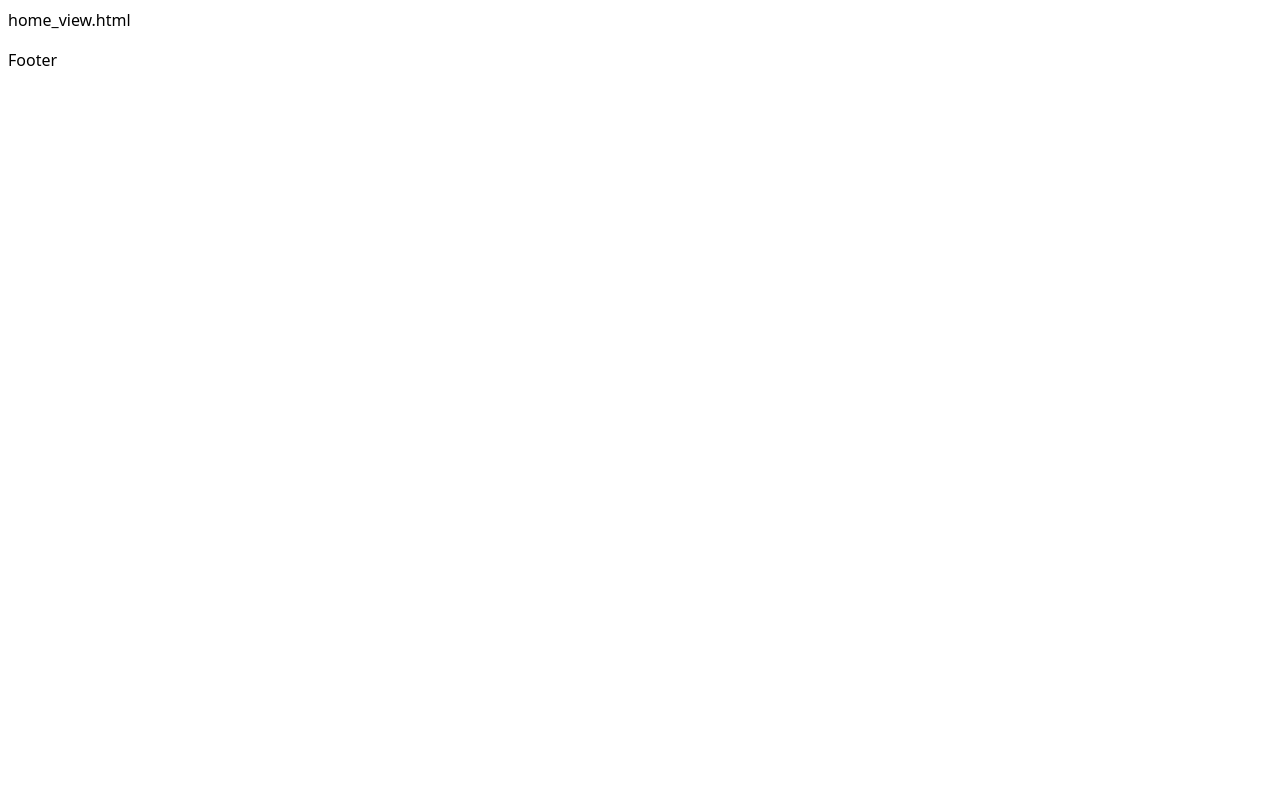
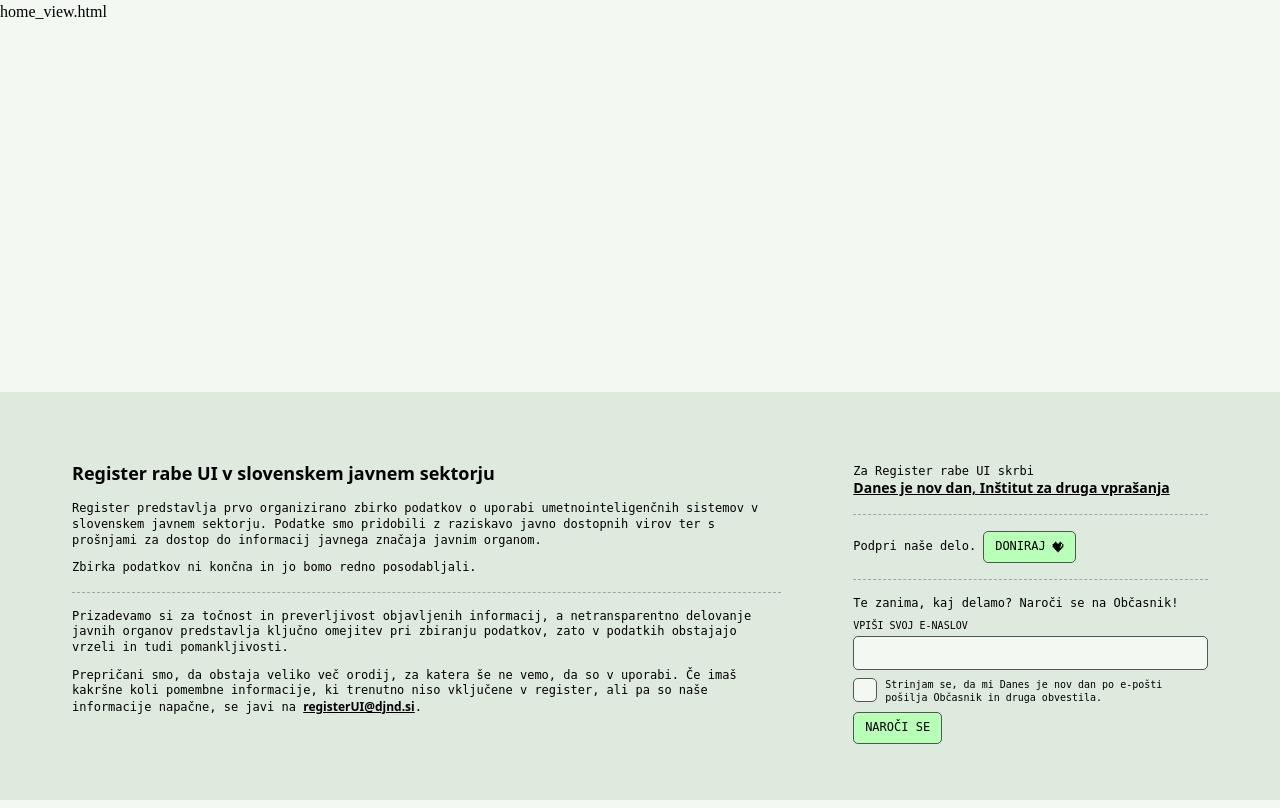
Before and after one commit to danesjenovdan/ai-registry, a Django app: page / in a window 1280 px wide. Before the commit the page is almost empty. Run offline with Django 5.2, Linux system fonts and the light colour scheme; style sheets or scripts are compiled from the project's sources.

Commit message:
footer design

```diff
--- a/ai_register/home/templates/home/base.html
+++ b/ai_register/home/templates/home/base.html
@@ -7,11 +7,13 @@
   <link rel="stylesheet" href="{% static 'home/css/bundle.css' %}" />
 </head>
 <body>
-  {% block content %}
-    <div>No content</div>
-  {% endblock content %}
-  {% block footer %}
-    {% include "home/partials/footer.html" %}
-  {% endblock footer %}
+  <div class="page-wrapper">
+    {% block content %}
+      <main class="page-content">No content</main>
+    {% endblock content %}
+    {% block footer %}
+      {% include "home/partials/footer.html" %}
+    {% endblock footer %}
+  </div>
 </body>
 </html>
--- a/ai_register/home/templates/home/home_view.html
+++ b/ai_register/home/templates/home/home_view.html
@@ -1,5 +1,9 @@
 {% extends "home/base.html" %}
 
 {% block content %}
-  <div>home_view.html</div>
+  <main class="page-content">
+    <div class="container">
+      home_view.html
+    </div>
+  </main>
 {% endblock content %}
--- a/ai_register/home/templates/home/partials/footer.html
+++ b/ai_register/home/templates/home/partials/footer.html
@@ -1,3 +1,95 @@
-<footer>
-  <p>Footer</p>
+{% load i18n %}
+<footer class="page-footer">
+  <div class="container">
+    <div class="footer-content">
+      <div class="footer-description">
+        <h3>{% translate "Register rabe UI v slovenskem javnem sektorju" %}</h3>
+        {% blocktranslate %}
+        <p>
+          Register predstavlja prvo organizirano zbirko podatkov o uporabi
+          umetnointeligenčnih sistemov v slovenskem javnem sektorju. Podatke smo
+          pridobili z raziskavo javno dostopnih virov ter s prošnjami za dostop
+          do informacij javnega značaja javnim organom.
+        </p>
+        <p>Zbirka podatkov ni končna in jo bomo redno posodabljali.</p>
+        <hr />
+        <p>
+          Prizadevamo si za točnost in preverljivost objavljenih informacij, a
+          netransparentno delovanje javnih organov predstavlja ključno omejitev
+          pri zbiranju podatkov, zato v podatkih obstajajo vrzeli in tudi
+          pomankljivosti.
+        </p>
+        <p>
+          Prepričani smo, da obstaja veliko več orodij, za katera še ne vemo, da
+          so v uporabi. Če imaš kakršne koli pomembne informacije, ki trenutno
+          niso vključene v register, ali pa so naše informacije napačne, se javi
+          na <a href="mailto:registerUI@djnd.si">registerUI@djnd.si</a>.
+        </p>
+        {% endblocktranslate %}
+      </div>
+      <div class="footer-support">
+        {% blocktranslate %}
+        <p>
+          Za Register rabe UI skrbi<br />
+          <a
+            href="https://danesjenovdan.si"
+            target="_blank"
+            rel="noopener noreferrer"
+            class="about-link"
+            >Danes je nov dan, Inštitut za druga vprašanja</a
+          >
+        </p>
+        {% endblocktranslate %}
+        <hr />
+        <p>
+          {% translate "Podpri naše delo." %}
+          <a
+            href="https://danesjenovdan.si/podpri-nas/"
+            target="_blank"
+            rel="noopener noreferrer"
+            class="button-link"
+          >
+            <span>{% translate "DONIRAJ" %}</span>
+            <svg
+              xmlns="http://www.w3.org/2000/svg"
+              fill="#000"
+              viewBox="0 0 10 10"
+            >
+              <path
+                d="M8.457 2.532v1.974H7.47V2.532h.987v-.987h-.986V.558h-.987v.987h-.988v.987H4.51v-.987h-.987V.558h-.987v.987h-.989v.987H.56v1.974H.558v.987h.987v.988h.988v.987h.987v.987h.988v.987h.987v-.987h.987v-.987h.987V6.48h.987v-.988h.987v-2.96h-.986ZM6.482 5.493v-.987h.987v.987h-.987Z"
+              />
+            </svg>
+          </a>
+        </p>
+        <hr />
+        <p>{% translate "Te zanima, kaj delamo? Naroči se na Občasnik!" %}</p>
+        <form class="newsletter-form">
+          <div class="form-group">
+            <label>
+              {% translate "VPIŠI SVOJ E-NASLOV" %}
+              <input type="email" required id="newsletter-email" />
+            </label>
+          </div>
+          <div class="form-group">
+            <div class="checkbox">
+              <input type="checkbox" required id="newsletter-checkbox" />
+              <label for="newsletter-checkbox">
+                {% blocktranslate %}
+                <span>
+                  Strinjam se, da mi Danes je nov dan po e-pošti pošilja
+                  Občasnik in druga obvestila.
+                </span>
+                {% endblocktranslate %}
+              </label>
+            </div>
+          </div>
+          <div class="form-group">
+            <button type="submit" class="button-link">
+              {% translate "NAROČI SE" %}
+            </button>
+          </div>
+        </form>
+      </div>
+    </div>
+  </div>
 </footer>
--- /dev/null
+++ b/scss-compile/scss/_footer.scss
@@ -0,0 +1,118 @@
+footer.page-footer {
+  .container {
+    max-width: var(--footer-width);
+  }
+
+  .footer-content {
+    display: flex;
+    gap: 4.5rem;
+
+    .footer-description {
+      flex: 2;
+    }
+
+    .footer-support {
+      flex: 1;
+    }
+
+    h3 {
+      font-family: var(--font-main);
+      font-size: 1.125rem;
+    }
+
+    p,
+    button[type="submit"] {
+      font-family: var(--font-mono);
+      font-size: 0.75rem;
+      line-height: 1.3;
+    }
+
+    p a {
+      font-family: var(--font-main);
+    }
+
+    .about-link {
+      font-family: var(--font-main);
+      font-size: 0.875rem;
+    }
+
+    .button-link {
+      display: inline-flex;
+      gap: 0.5em;
+      align-items: center;
+      padding: 0.6em 0.9em;
+      background: var(--accent-color);
+      border: 0.5px solid var(--border-color-alt);
+      border-radius: 5px;
+      font-family: var(--font-mono);
+      font-weight: 300;
+      text-decoration: none;
+
+      svg {
+        width: 1em;
+        height: 1em;
+      }
+    }
+
+    .newsletter-form {
+      .form-group {
+        margin-top: 0.5rem;
+
+        label {
+          display: flex;
+          flex-direction: column;
+          font-family: var(--font-mono);
+          font-size: 0.625rem;
+          line-height: 1.3;
+          font-weight: 300;
+
+          input {
+            margin-top: 0.25rem;
+            padding: 0.3em 0.6em;
+            background: var(--bg-color);
+            border: 0.5px solid var(--border-color-alt);
+            border-radius: 5px;
+            font-family: var(--font-main);
+            font-weight: 400;
+            font-size: 1rem;
+            line-height: 1rem;
+          }
+        }
+
+        .checkbox {
+          display: flex;
+          gap: 0.5em;
+
+          input[type="checkbox"] {
+            appearance: none;
+            display: grid;
+            place-items: center;
+            background: var(--bg-color);
+            margin: 0;
+            flex-shrink: 0;
+            width: 1.5rem;
+            height: 1.5rem;
+            border: 0.5px solid var(--border-color-alt);
+            border-radius: 5px;
+
+            &:checked {
+              background: var(--accent-color);
+
+              &::before {
+                content: "";
+                display: block;
+                width: 0.4em;
+                height: 0.8em;
+                margin-top: -0.2em;
+                border: 0 solid currentColor;
+                border-width: 0 1px 1px 0;
+                transform-origin: center;
+                transform: rotate(45deg);
+              }
+            }
+          }
+        }
+      }
+    }
+  }
+}
--- /dev/null
+++ b/scss-compile/scss/_page.scss
@@ -0,0 +1,33 @@
+.page-wrapper {
+  display: flex;
+  flex-direction: column;
+  min-height: 100vh;
+
+  main.page-content {
+    flex: 1;
+    background: var(--bg-color);
+  }
+
+  footer.page-footer {
+    background: var(--bg-color-alt);
+    padding-block: 4.5rem 3.5rem;
+  }
+}
+
+.container {
+  max-width: var(--page-width);
+  margin-inline: auto;
+}
+
+hr {
+  border-top: 1px dashed var(--border-color);
+}
+
+a {
+  font-weight: 700;
+  text-decoration: underline;
+
+  &:hover {
+    text-decoration: none;
+  }
+}
--- a/scss-compile/scss/_reset.scss
+++ b/scss-compile/scss/_reset.scss
@@ -20,12 +20,14 @@ h1,
 h2,
 h3,
 h4,
+h5,
+h6,
 p,
 figure,
 blockquote,
 dl,
 dd {
-  margin-block-end: 0;
+  margin: 0;
 }
 
 /* Remove list styles on ul, ol elements with a list role, which suggests default styling will be removed */
@@ -45,6 +47,8 @@ h1,
 h2,
 h3,
 h4,
+h5,
+h6,
 button,
 input,
 label {
@@ -57,12 +61,27 @@ h2,
 h3,
 h4 {
   text-wrap: balance;
+  margin-block-end: 1em;
 }
 
-/* A elements that don't have a class get default styles */
-a:not([class]) {
+:is(h1, h2, h3, h4):not(:first-child) {
+  margin-block-start: 1em;
+}
+
+p,
+li,
+figcaption {
+  text-wrap: pretty;
+}
+
+p:not(:first-child) {
+  margin-block-start: 1em;
+}
+
+/* A elements get default styles */
+a {
   text-decoration-skip-ink: auto;
-  color: currentColor;
+  color: inherit;
 }
 
 /* Make images easier to work with */
@@ -86,7 +105,25 @@ textarea:not([rows]) {
   min-height: 10em;
 }
 
+/* Cursor pointer on interactive elements */
+button,
+input[type="submit"],
+input[type="reset"],
+input[type="button"],
+input[type="checkbox"],
+input[type="radio"],
+select {
+  cursor: pointer;
+}
+
 /* Anything that has been anchored to should have extra scroll margin */
 :target {
   scroll-margin-block: 5ex;
 }
+
+hr {
+  border: 0;
+  height: 0;
+  border-block-start: 1px solid #000;
+  margin-block: 1em;
+}
--- /dev/null
+++ b/scss-compile/scss/_root.scss
@@ -0,0 +1,13 @@
+:root {
+  --font-main: system-ui;
+  --font-mono: monospace;
+
+  --bg-color: #f3f8f3;
+  --bg-color-alt: #dfeadf;
+  --border-color: #a2a5a2;
+  --border-color-alt: #545454;
+  --accent-color: #b8ffb8;
+
+  --page-width: 80rem;
+  --footer-width: calc(var(--page-width) - 9rem);
+}
--- a/scss-compile/scss/bundle.scss
+++ b/scss-compile/scss/bundle.scss
@@ -1,12 +1,4 @@
+@import "root";
 @import "reset";
-
-$ff: system-ui;
-
-html {
-  font-family: $ff;
-}
-
-h1 {
-  outline: 1px solid red;
-  user-select: none;
-}
+@import "page";
+@import "footer";
```
